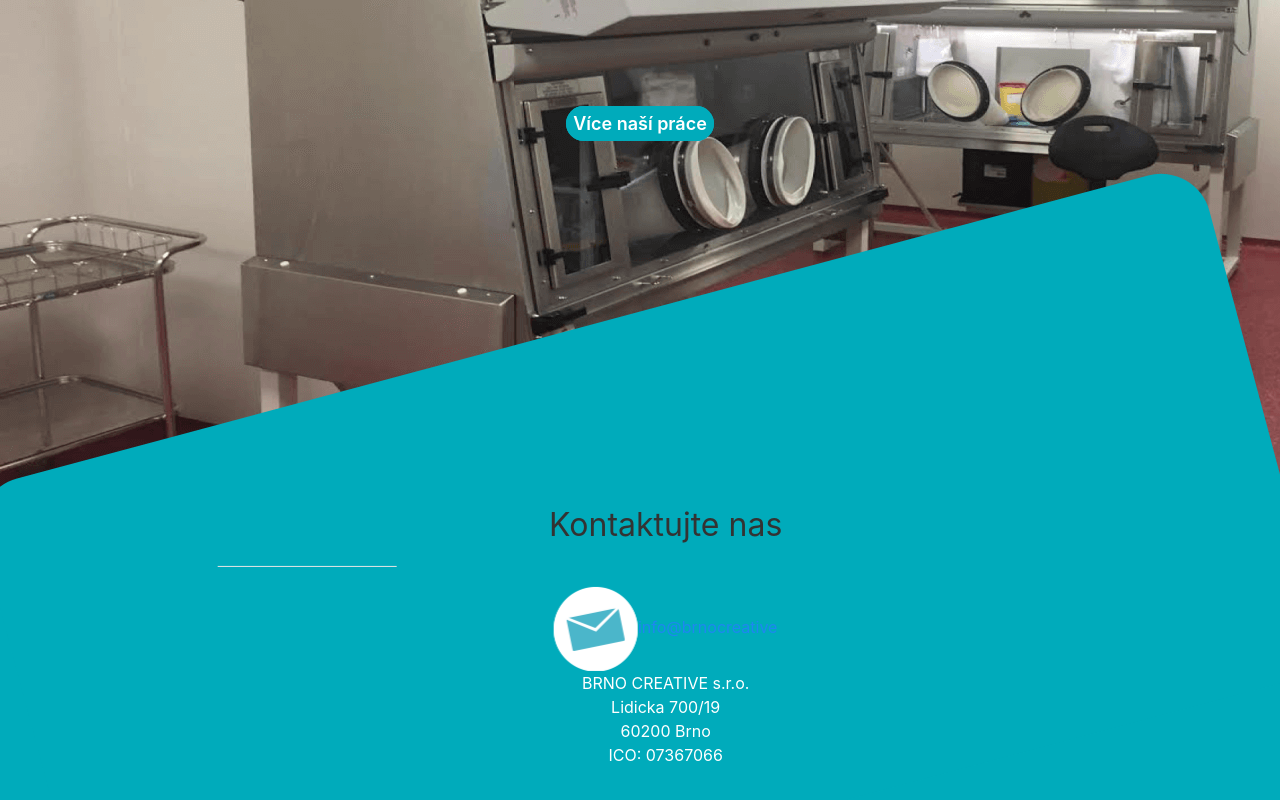
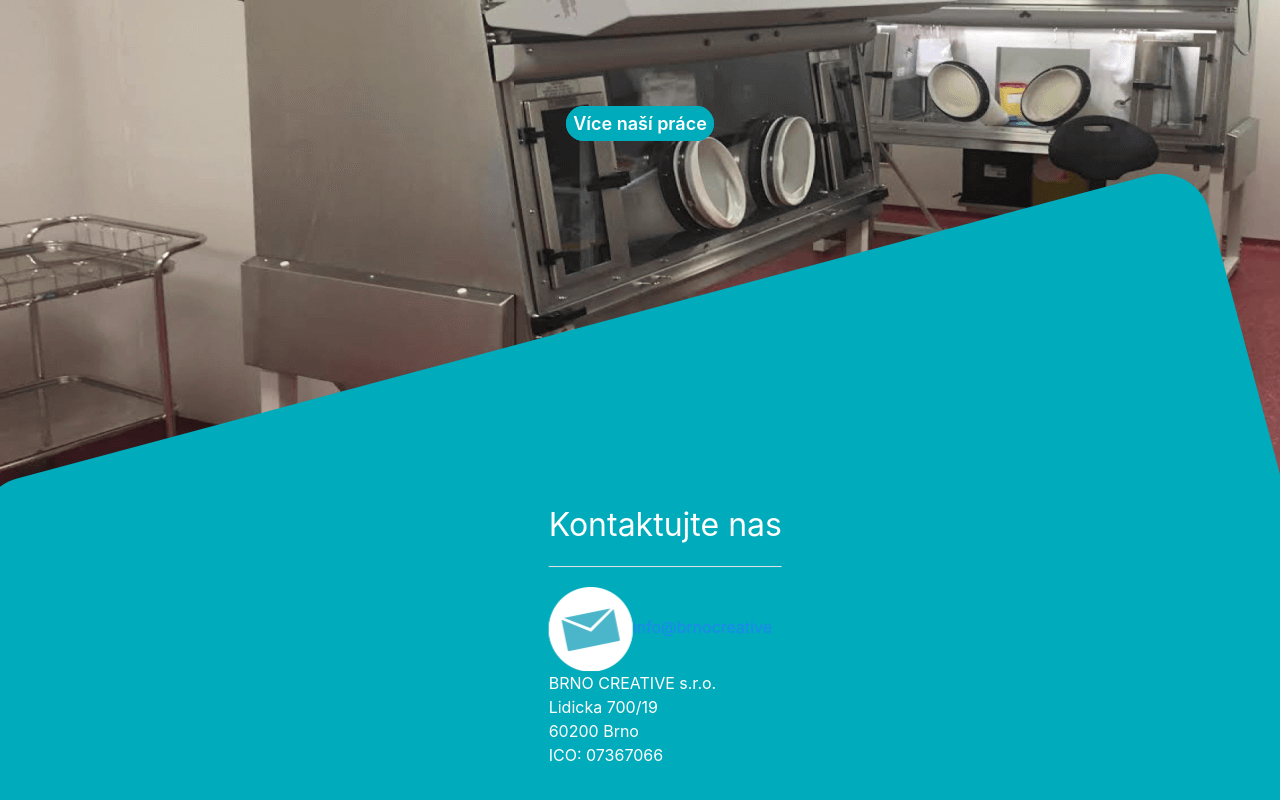
Before and after one commit to michalpaukert/ciste-prostory, a Gatsby site: page / in a window 1280 px wide. Shown: the part 1660-2460 px from the top of the page. Built offline with nearby package versions, Linux system fonts and the light colour scheme; Gatsby itself is replaced by a stand-in of ours.

Commit message:
polish contact

```diff
--- a/src/components/Contact.scss
+++ b/src/components/Contact.scss
@@ -15,9 +15,13 @@
     transform: rotate(15deg);
     margin: auto;
     color: #fff;
+  }
 
-    hr {
-      width: 20%;
-    }
+  &__form-title {
+    color: #fff;
+  }
+
+  &__divider {
+    width: 20%;
   }
 }
--- a/src/components/Contact.tsx
+++ b/src/components/Contact.tsx
@@ -3,9 +3,9 @@ import "./Contact.scss";
 
 export const Contact: React.FC = (props) => (
   <div className="contact uk-padding uk-padding-small">
-    <div className="contact__wrapper">
-      <div className="contact__form uk-text-center">
-        <h2>Kontaktujte nas</h2>
+    <div className="contact__wrapper uk-flex uk-flex-center">
+      <div className="contact__form">
+        <h2 className="contact__form-title" >Kontaktujte nas</h2>
         <hr />
         <div className="mail-tel">
           <img src="images/mail.png" />
```
